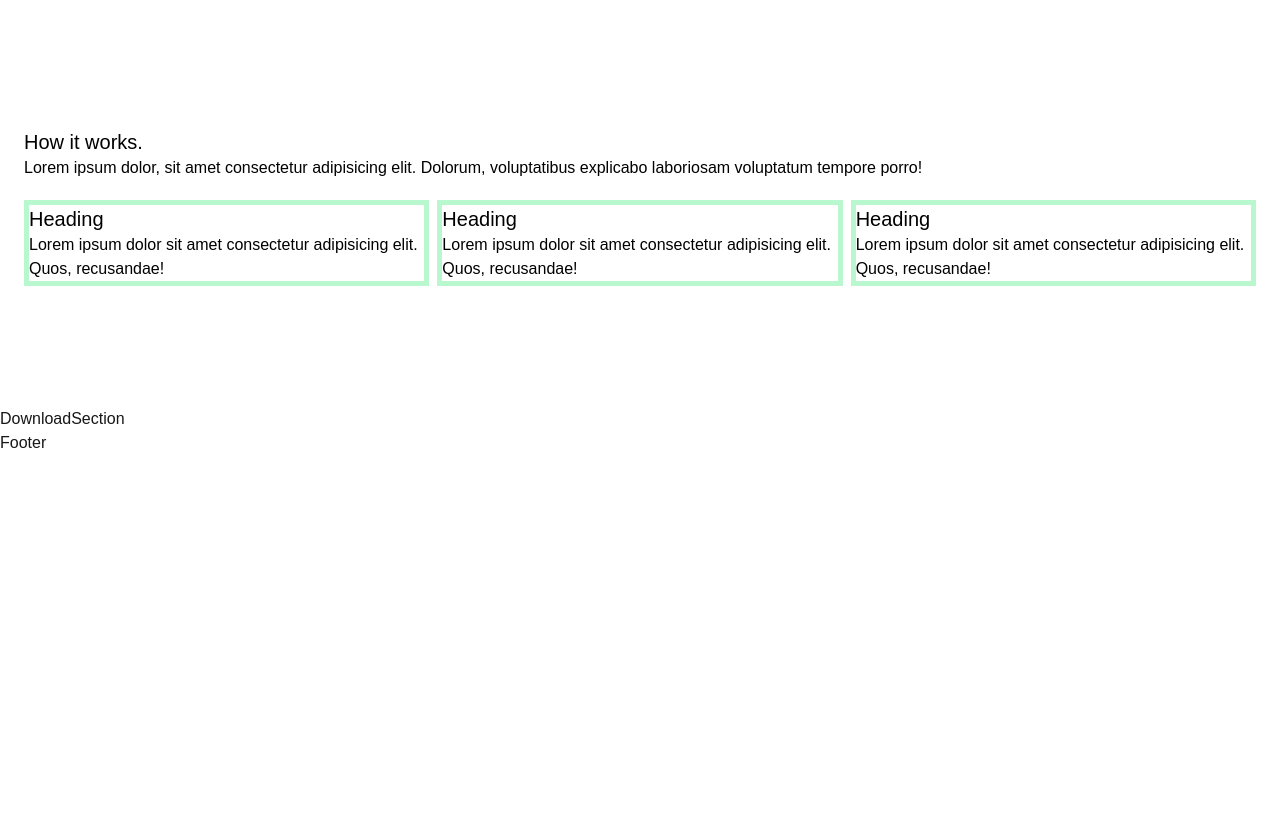
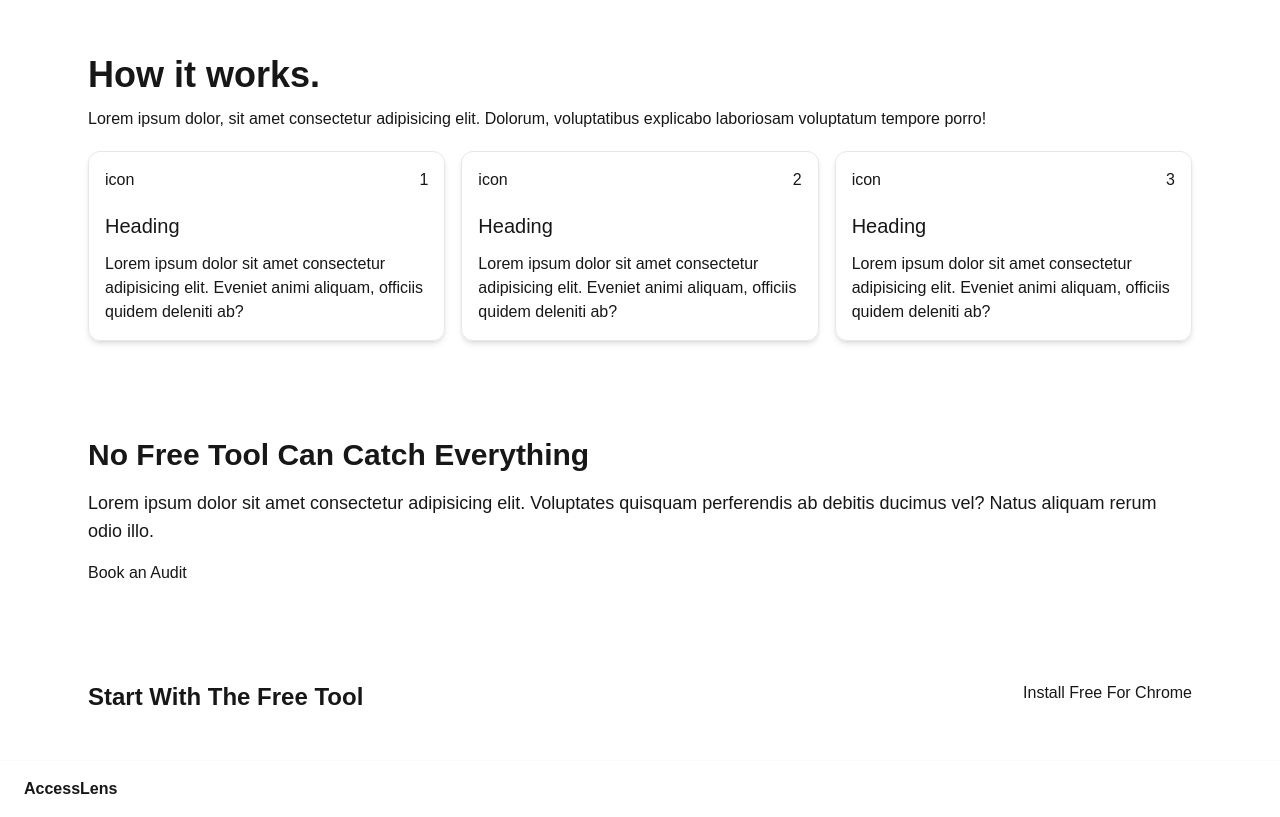
Before and after one commit to alex-monro/AccessLens-Landing, a Next.js app: page / in a window 1280 px wide. Shown: the part 1193-2010 px from the top of the page. Before the commit the page ends 1648 px from the top, so only its background shows below. Built offline with nearby package versions, Linux system fonts and the light colour scheme.

Commit message:
Skeleton Complete

```diff
--- a/app/page.tsx
+++ b/app/page.tsx
@@ -3,17 +3,21 @@ import Hero from "@/components/Hero";
 import VideoSection from "@/components/VideoSection";
 import CardsSection from "@/components/CardsSection";
 import DownloadSection from "@/components/DownloadSection";
+import StartSection from "@/components/StartSection";
 import Footer from "@/components/Footer";
 
 export default function Home() {
   return (
-    <main>
+    <>
       <Navbar />
       <Hero />
+      <main className="max-w-6xl mx-auto px-6">
       <VideoSection />
       <CardsSection />
       <DownloadSection />
+      <StartSection />
+      </main>
       <Footer />
-    </main>
+    </>
   );
 }
--- a/components/CardsSection.tsx
+++ b/components/CardsSection.tsx
@@ -1,26 +1,54 @@
 const CardsSection = () => {
   return (
-    <section className="w-full lg:flex-col flex flex-col gap-5 justify-center items-start h-[50vh] bg-white text-black">
-      <div className="w-full flex-col justify-center items-start max-w-7xl mx-auto px-6">
-        <h2 className="text-xl">How it works.</h2>
+    <section className="w-full flex flex-col gap-5 justify-center items-start py-12">
+      {/* Intro */}
+      <div className="w-full flex flex-col justify-center items-start gap-3">
+        <h2 className="text-4xl font-bold">How it works.</h2>
         <p>
           Lorem ipsum dolor, sit amet consectetur adipisicing elit. Dolorum,
           voluptatibus explicabo laboriosam voluptatum tempore porro!
         </p>
       </div>
-
-      <div className="w-full flex flex-col lg:flex-row gap-2 max-w-7xl mx-auto px-6">
-        <div className="w-full lg:w-1/3 border-5 border-green-200">
-          <h3 className="text-xl">Heading</h3>
-          <p>Lorem ipsum dolor sit amet consectetur adipisicing elit. Quos, recusandae!</p>
+      {/* Cards Container */}
+      <div className="w-full flex flex-col lg:flex-row gap-4">
+        {/* Card */}
+        <div className="w-full lg:w-1/3 flex flex-col justify-start gap-5 border border-gray-200 shadow-md rounded-xl min-h-[200] p-4">
+          <div className="w-full flex justify-between">
+            <span>icon</span> <p>1</p>
+          </div>
+          <div className="flex flex-col gap-3">
+            <h3 className="text-xl">Heading</h3>
+            <p>
+              Lorem ipsum dolor sit amet consectetur adipisicing elit. Eveniet
+              animi aliquam, officiis quidem deleniti ab?
+            </p>
+          </div>
         </div>
-        <div className="w-full lg:w-1/3 border-5 border-green-200">
-          <h3 className="text-xl">Heading</h3>
-          <p>Lorem ipsum dolor sit amet consectetur adipisicing elit. Quos, recusandae!</p>
+        {/* Card */}
+        <div className="w-full lg:w-1/3 flex flex-col justify-start gap-5 border border-gray-200 shadow-md rounded-xl min-h-[200] p-4">
+          <div className="w-full flex justify-between">
+            <span>icon</span> <p>2</p>
+          </div>
+          <div className="flex flex-col gap-3">
+            <h3 className="text-xl">Heading</h3>
+            <p>
+              Lorem ipsum dolor sit amet consectetur adipisicing elit. Eveniet
+              animi aliquam, officiis quidem deleniti ab?
+            </p>
+          </div>
         </div>
-        <div className="w-full lg:w-1/3 border-5 border-green-200">
-          <h3 className="text-xl">Heading</h3>
-          <p>Lorem ipsum dolor sit amet consectetur adipisicing elit. Quos, recusandae!</p>
+        {/* Card */}
+        <div className="w-full lg:w-1/3 flex flex-col justify-start gap-5 border border-gray-200 shadow-md rounded-xl min-h-[200] p-4">
+          <div className="w-full flex justify-between">
+            <span>icon</span> <p>3</p>
+          </div>
+          <div className="flex flex-col gap-3">
+            <h3 className="text-xl">Heading</h3>
+            <p>
+              Lorem ipsum dolor sit amet consectetur adipisicing elit. Eveniet
+              animi aliquam, officiis quidem deleniti ab?
+            </p>
+          </div>
         </div>
       </div>
     </section>
--- a/components/DownloadSection.tsx
+++ b/components/DownloadSection.tsx
@@ -1,7 +1,15 @@
 const DownloadSection = () => {
   return (
-    <section className="download-section">DownloadSection</section>
-  )
-}
+    <section className="flex flex-col items-start gap-4 py-12">
+      <h2 className="text-2xl lg:text-3xl font-bold">No Free Tool Can Catch Everything</h2>
+      <p className="text-md lg:text-lg">
+        Lorem ipsum dolor sit amet consectetur adipisicing elit. Voluptates
+        quisquam perferendis ab debitis ducimus vel? Natus aliquam rerum odio
+        illo.
+      </p>
+      <button className="cursor-pointer">Book an Audit</button>
+    </section>
+  );
+};
 
-export default DownloadSection
+export default DownloadSection;
--- a/components/Footer.tsx
+++ b/components/Footer.tsx
@@ -1,7 +1,11 @@
 const Footer = () => {
   return (
-    <footer>Footer</footer>
-  )
-}
+    <footer className="w-full z-50 shadow-sm">
+      <div className="max-w-7xl mx-auto px-6 py-4 flex items-center">
+        <p className="text-md font-bold">AccessLens</p>
+      </div>
+    </footer>
+  );
+};
 
-export default Footer
+export default Footer;
--- /dev/null
+++ b/components/StartSection.tsx
@@ -0,0 +1,10 @@
+const StartSection = () => {
+  return (
+    <section className="flex flex-col lg:flex-row items-start justify-between py-12">
+      <h2 className="text-xl lg:text-2xl font-bold">Start With The Free Tool</h2>
+      <button className="cursor-pointer">Install Free For Chrome</button>
+    </section>
+  );
+};
+
+export default StartSection;
--- a/components/VideoSection.tsx
+++ b/components/VideoSection.tsx
@@ -1,7 +1,7 @@
 const VideoSection = () => {
   return (
-    <section className="h-[50vh] bg-white text-black">
-      <div className="max-w-7xl mx-auto px-6 flex flex-col w-full lg:flex-row justify-center items-center">
+    <section className="w-full h-[50vh]">
+      <div className="h-full flex flex-col w-full lg:flex-row justify-center items-center">
         <div className="w-full lg:w-1/2 flex flex-col justify-center items-start">
           <h2 className="text-xl">Headline</h2>
           <p>
```
